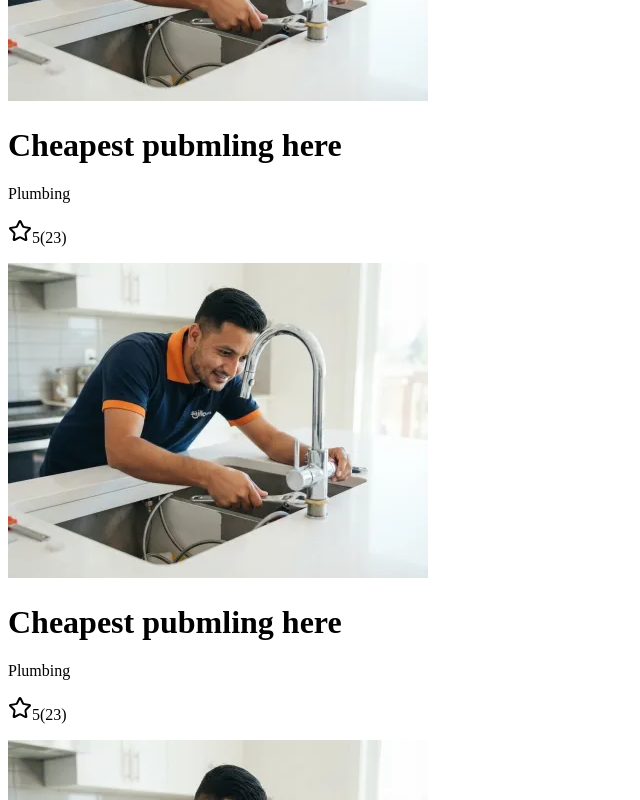
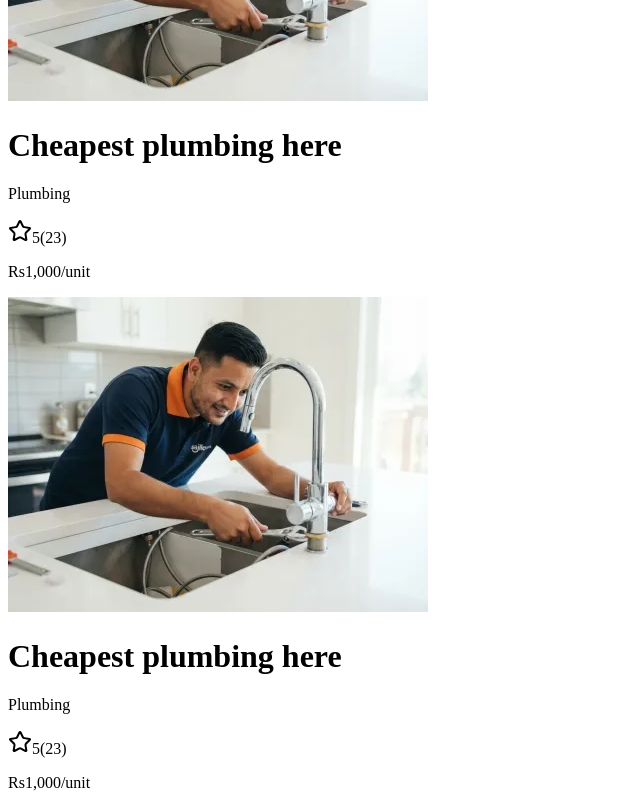
Before and after one commit to sandipshrestha851/ServiceHub, a Next.js app in the folder frontend/: page /Homepage in a window 1280 px wide. Shown: the part 4440-5240 px from the top of the page, without its empty margins (0-640 px from the left). Built offline with nearby package versions, Linux system fonts and the light colour scheme.

Commit message:
making the card of the featured services

```diff
--- a/frontend/src/components/home/FeaturedServices.tsx
+++ b/frontend/src/components/home/FeaturedServices.tsx
@@ -5,7 +5,7 @@ const FeaturedServices = () => {
     return (
         <div className="mt-20 mx-40">
             {/* cards */}
-            <div className="cards grid grid-cols-4 gap-13">
+            <div className="cards grid grid-cols-4 gap-8">
                 <ServiceCard />
                 <ServiceCard />
                 <ServiceCard />
--- a/frontend/src/components/ui/ServiceCard.tsx
+++ b/frontend/src/components/ui/ServiceCard.tsx
@@ -3,24 +3,28 @@ import {Star} from 'lucide-react'
 
 const ServiceCard = () => {
   return (
-    <div className="border bg-white rounded-2xl">
+    <div className="h-fit border bg-white rounded-xl cursor-pointer pb-7">
         {/* image */}
-      <div className="image h-1/2 w-full rounded-2xl">
+      <div className="image aspect-video w-full rounded-t-2xl overflow-hidden">
         <img src="/images/sample.png" alt="" className="w-full h-full object-cover" />
       </div>
 
       {/* description */}
-      <div className="description">
-        <h1 className="title">Cheapest pubmling here</h1>
-        <p className="category-name">Plumbing</p>
+      <div className="description pl-5 pt-2.5">
+        <h1 className="title mb-0.5 text-lg font-bold">Cheapest plumbing here</h1>
+        <p className="category-name mb-0.5 text-[14px] text-[#64748B]">Plumbing</p>
 
-        <div className="ratings flex items-center gap-1">
-          <Star className="h-4 w-4 fill-yellow-400 text-yellow-400" />
-          <span>5</span>
-          <span className="text-sm text-gray-500">(23)</span>
+        <div className="ratings mb-2 flex items-center gap-1">
+          <Star className="h-3 w-3 fill-[#ffb900] text-[#ffb900]" />
+          <span className="text-sm font-bold">5</span>
+          <span className="text-sm text-[#64748B]">(23)</span>
         </div>
 
-        <p className="price"></p>
+        <p className="price flex items-baseline gap-2">
+          <span className="text-[#64748B] text-sm">Rs</span>
+          <span className="text-xl font-bold">1,000</span>
+          <span className="text-[#64748B] text-sm">/unit</span>
+        </p>
       </div>
     </div>
   )
```
